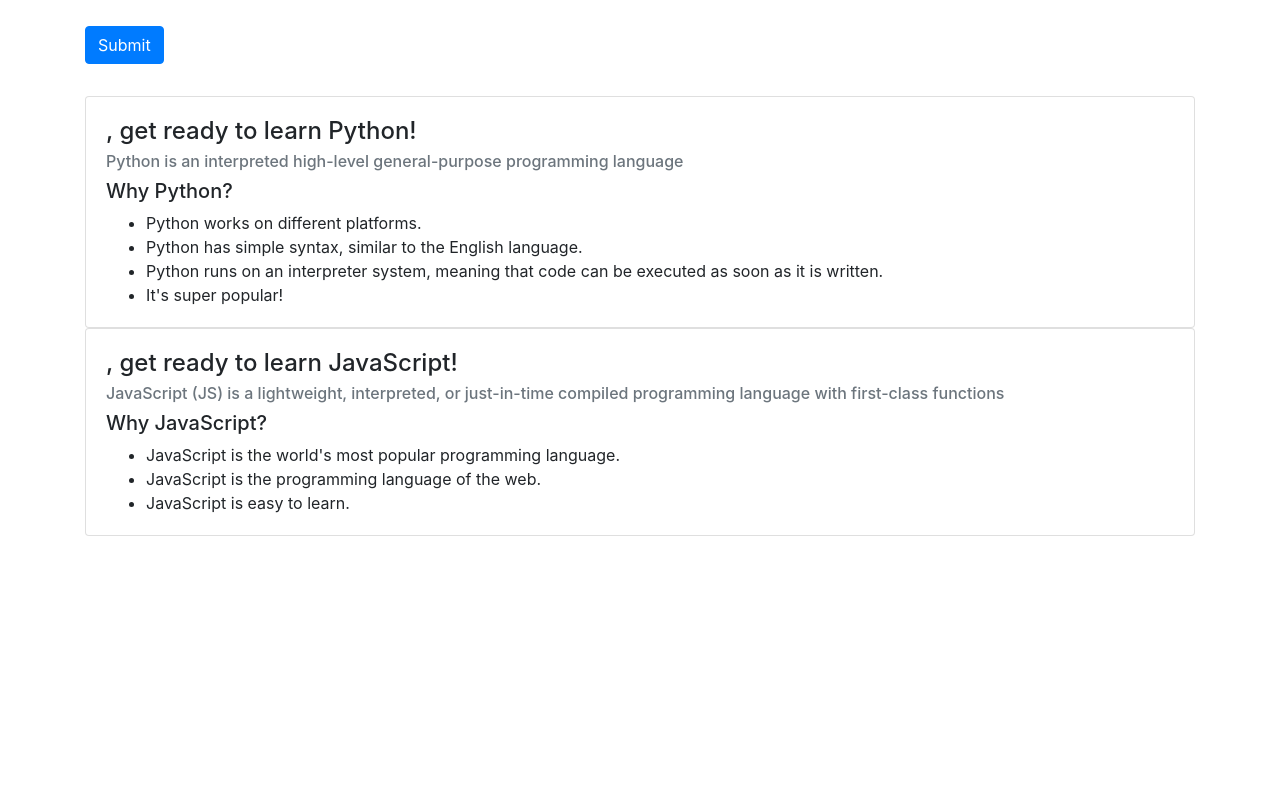
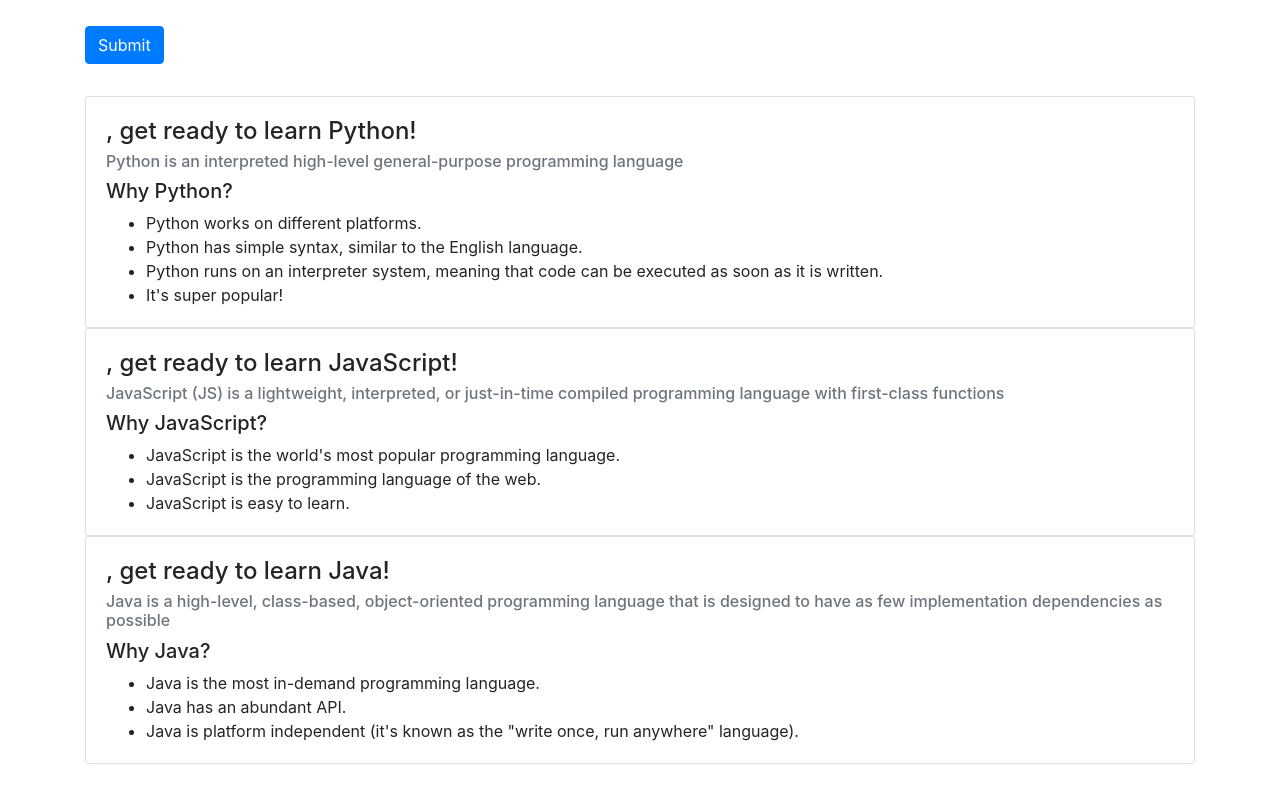
Before and after one commit to hannahmcdowell/programming-language-selector, a plain HTML site: page index.html in a window 1280 px wide. Shown: the part 1296-2096 px from the top of the page. Before the commit the page ends 1880 px from the top, so only its background shows below. Drawn offline with nearby package versions, Linux system fonts and the light colour scheme.

Commit message:
Add card if the user should learn Java.

```diff
--- a/index.html
+++ b/index.html
@@ -182,6 +182,18 @@
         </ul>
       </div>
     </div>
+    <div class="card" id="javaCard">
+      <div class="card-body">
+        <h4 class="card-title"><span class="yourName"></span>, get ready to learn Java!</h4>
+        <h6 class="card-subtitle mb-2 text-muted">Java is a high-level, class-based, object-oriented programming language that is designed to have as few implementation dependencies as possible</h6>
+        <h5 class="card-text">Why Java?</h5>
+        <ul class="card-text">
+          <li>Java is the most in-demand programming language.</li>
+          <li>Java has an abundant API.</li>
+          <li>Java is platform independent (it's known as the "write once, run anywhere" language).</li>
+        </ul>
+      </div>
+    </div>
   </div>
 </body>
 </html>
```
